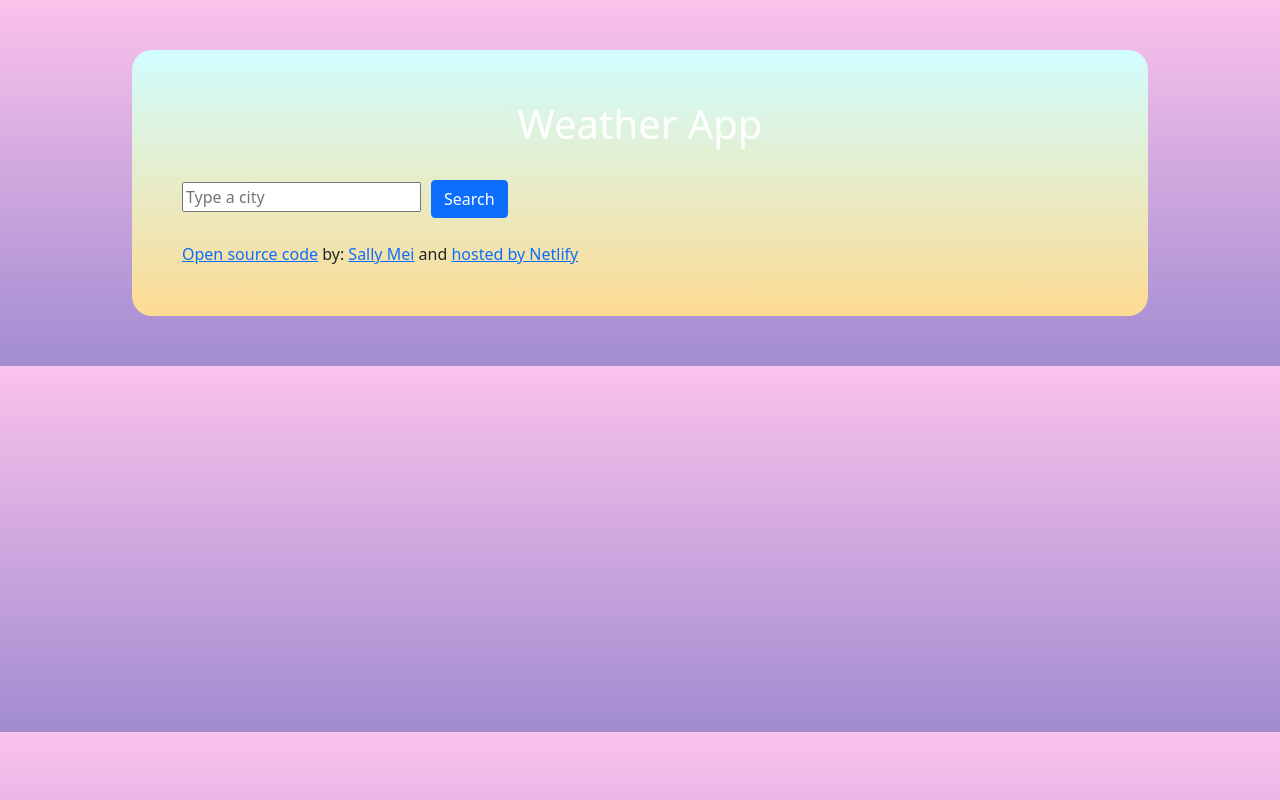
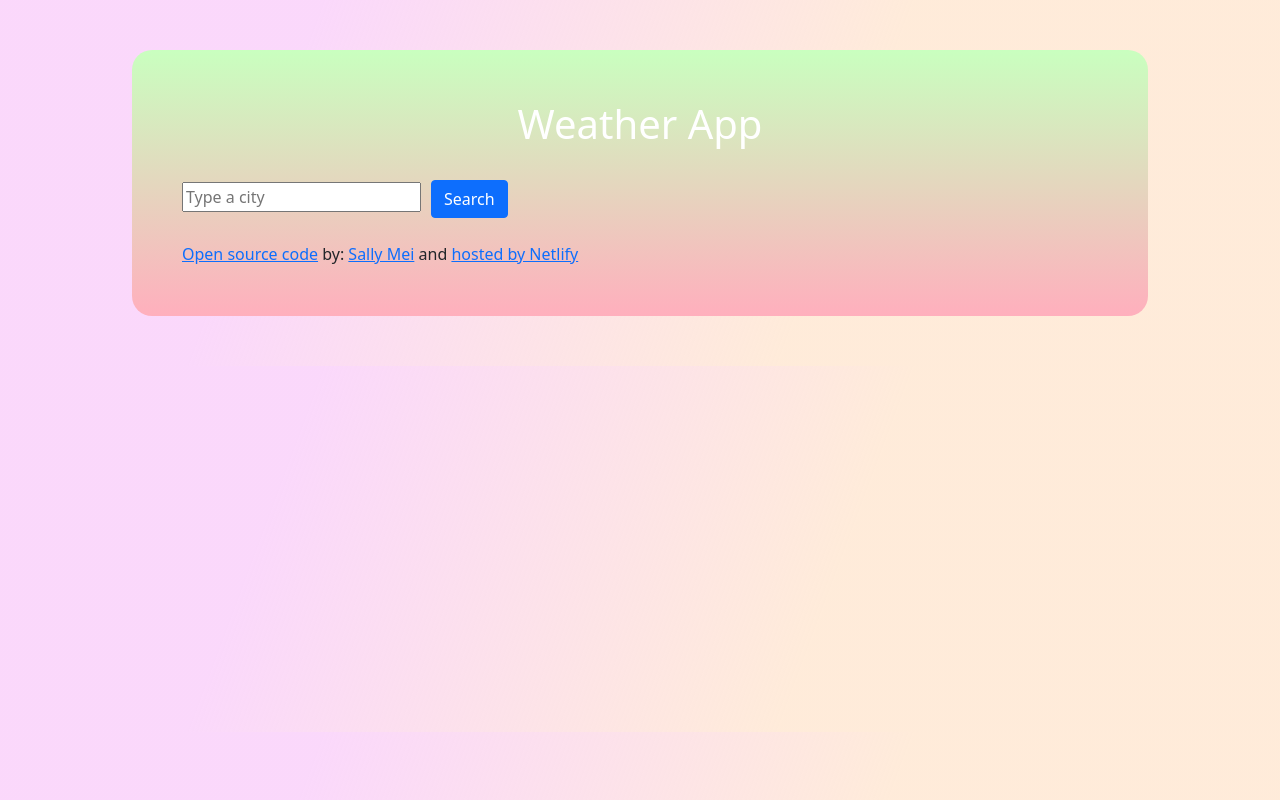
Before and after one commit to SMei201900/reactweatherprojectnew, a React (Create React App) app: page / in a window 1280 px wide. Built offline with nearby package versions, Linux system fonts and the light colour scheme; no server answers.

Commit message:
Added CSS
Added CSS to have a background color

```diff
--- a/src/App.css
+++ b/src/App.css
@@ -1,11 +1,20 @@
 body {
-	background-image: linear-gradient(to top, #a18cd1 0%, #fbc2eb 100%);
+	background: linear-gradient(
+		110.5deg,
+		rgba(248, 196, 249, 0.66) 22.8%,
+		rgba(253, 122, 4, 0.15) 64.6%
+	);
 	font-family: Verdana, Geneva, Tahoma, sans-serif;
 }
 
 .gradient {
 	margin: 50px;
-	background-image: linear-gradient(to top, #fddb92 0%, #d1fdff 100%);
+	background-image: linear-gradient(
+		to top,
+		#d5dee7 0%,
+		#ffafbd 0%,
+		#c9ffbf 100%
+	);
 	padding: 50px;
 	border-radius: 20px;
 }
```
